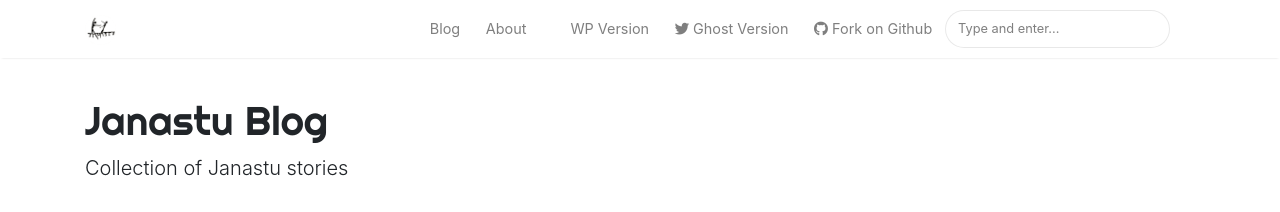
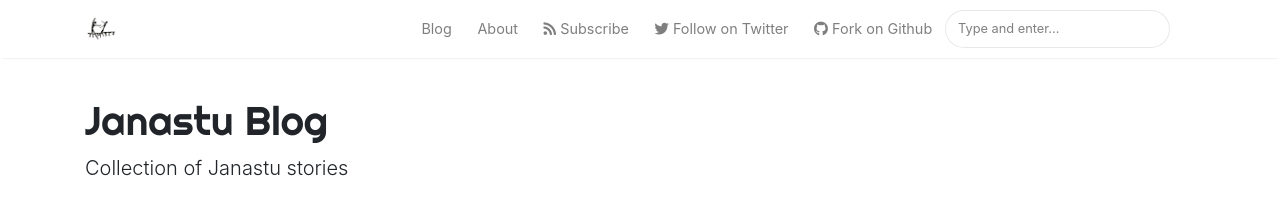
Before and after one commit to janastu/blog.janastu.org, a Jekyll site: the page built from _pages/tags.md, in a window 1280 px wide. Shown: the top 212 px of the page. Built offline with Jekyll 4.4.1, drawn with Linux system fonts in a browser that asks for light colours; nearby versions of some CDN libraries.

Commit message:
update link text

```diff
--- a/_layouts/default.html
+++ b/_layouts/default.html
@@ -81,11 +81,11 @@
                 </li-->
 
                 <li class="nav-item">
-                <a target="_blank" class="nav-link" href="/feed.xml"><i class="fab fa-rss"></i> WP Version</a>
+                <a target="_blank" class="nav-link" href="/feed.xml"><i class="fas fa-rss"></i> Subscribe</a>
                 </li>
 
                 <li class="nav-item">
-                <a target="_blank" class="nav-link" href="https://twitter.com/servelots"><i class="fab fa-twitter"></i> Ghost Version</a>
+                <a target="_blank" class="nav-link" href="https://twitter.com/servelots"><i class="fab fa-twitter"></i> Follow on Twitter</a>
                 </li>
 
                 <li class="nav-item">
```
